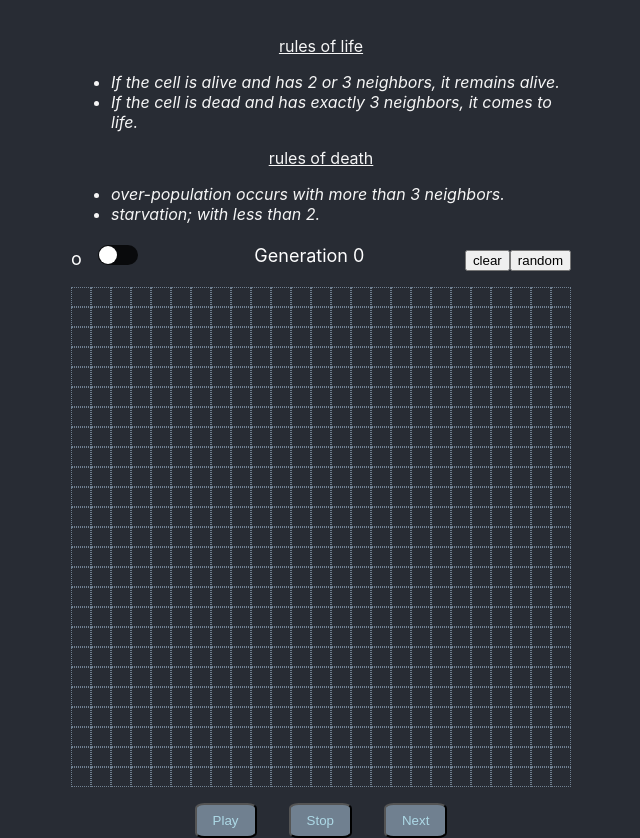
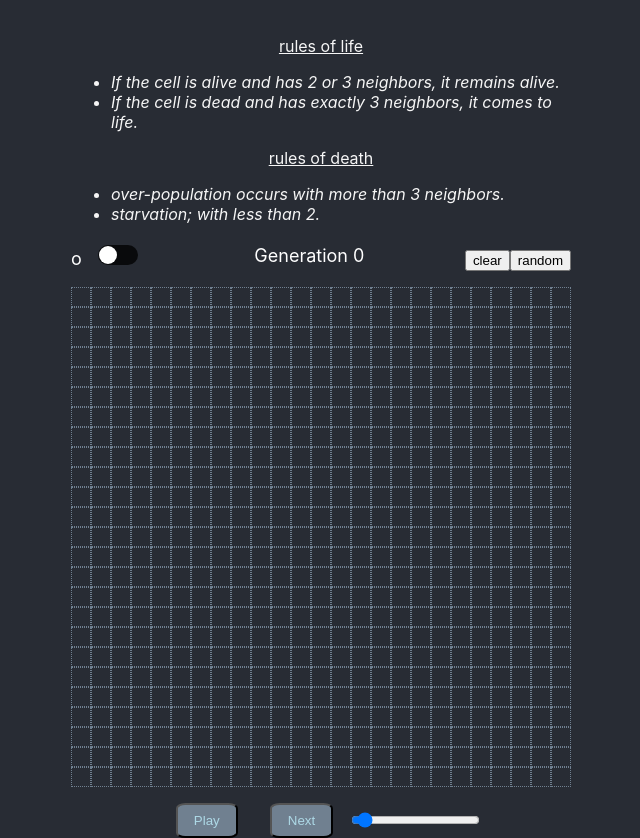
Before and after one commit to trevorjamesmartin/CS-Build-Week-1, a React (Create React App) app: page / in a window 1280 px wide. Shown: the whole page, without its empty margins (319-959 px from the left). Built offline with nearby package versions, Linux system fonts and the light colour scheme.

Commit message:
adjust generation speed

```diff
--- a/src/App.js
+++ b/src/App.js
@@ -15,12 +15,13 @@ const initialState = {
   squares: [],
   clickEffect: 0,
   generation: 0,
-  speed: 1,
+  speed: 500,
   isPlaying: false,
 };
 function App() {
   const [state, setState] = useState(initialState);
   const stateHooks = { get: state, set: setState };
+
   const toggleMode = () => {
     setState({ ...state, clickEffect: state.clickEffect ? 0 : 1 });
   };
@@ -29,33 +30,42 @@ function App() {
    */
   const nextHandler = () => {
     const squares = nextGen(state.squares);
-    const speed = state.speed ? state.speed : 500;
     const generation = state.generation ? state.generation + 1 : 1;
-    setState({ ...state, squares, generation, speed });
+    // const speed = state.speed ? state.speed : 500;
+    setState({
+      ...state,
+      squares,
+      generation,
+    });
+    // setState({ ...state, squares, generation, speed });
   };
   /**
-   * set the value of state.isPlaying
-   * to zero (false).
-   */
-  const stopHandler = () => {
-    setState({ ...state, isPlaying: 0 });
-  };
-  /**
-   * set the value of state.isPlaying
-   * to 1 (true).
+   * toggle the value of state.isPlaying
+   * between 1 (true).
+   * and zero (false).
    */
   const playHandler = () => {
-    setState({ ...state, isPlaying: 1 });
+    setState({ ...state, isPlaying: !state.isPlaying });
   };
   const resetGame = () => {
     const squares = firstGen(squareCount);
-    const speed = state.speed ? state.speed : 500; // milliseconds
-    setState({ ...initialState, squares, speed });
+    setState({
+      ...initialState,
+      squares,
+      speed: state.speed ? state.speed : 500,
+    });
+    // const speed = state.speed ? state.speed : 500; // milliseconds
+    // setState({ ...initialState, squares, speed });
   };
   const randomGame = () => {
     const squares = randomGen(squareCount);
-    const speed = state.speed ? state.speed : 500; // milliseconds
-    setState({ ...initialState, squares, speed });
+    setState({
+      ...initialState,
+      squares,
+      speed: state.speed ? state.speed : 500,
+    });
+    // const speed = state.speed ? state.speed : 500; // milliseconds
+    // setState({ ...initialState, squares, speed });
   };
   return (
     <div className="App">
@@ -72,10 +82,14 @@ function App() {
         <Board stateHooks={stateHooks} clickEffect={state.clickEffect} />
         <MediaBar
           handleNext={nextHandler}
-          handleStop={stopHandler}
+          // handleStop={stopHandler}
           handlePlay={playHandler}
           isPlaying={state.isPlaying}
-          animRate={state.speed}
+          animSpeed={state.speed}
+          speedlimit={state.speed}
+          changeSpeed={(e) =>
+            setState({ ...state, speed: 1001 - Number(e.target.value) })
+          }
         />
       </header>
     </div>
--- a/src/components/Board.jsx
+++ b/src/components/Board.jsx
@@ -45,9 +45,9 @@ const Board = ({ stateHooks }) => {
   };
   useEffect(() => {
     const squares = firstGen(squareCount); // the first generation
-    set({ squares });
+    set({ ...get, squares });
     console.log("hello world");
-  }, [set]);
+  }, []);
   return (
     <div className="life-board">
       {get.squares.map((props, key) =>
--- a/src/components/MediaBar.jsx
+++ b/src/components/MediaBar.jsx
@@ -1,11 +1,12 @@
 import React, { useEffect, useCallback, useRef } from "react";
-
+import SpeedLimit from "./SpeedLimit";
 const MediaBar = ({
-  animRate,
+  animSpeed,
   isPlaying,
   handleNext,
-  handleStop,
   handlePlay,
+  speedLimit,
+  changeSpeed,
 }) => {
   const cbNextHandler = useCallback(() => {
     isPlaying && handleNext();
@@ -13,15 +14,16 @@ const MediaBar = ({
   const speed = useRef(undefined);
   useEffect(() => {
     if (isPlaying) {
-      if (!speed.current) {
-        speed.current = animRate;
-      }
+      speed.current = animSpeed;
+      // if (!speed.current) {
+      //   speed.current = animSpeed;
+      // }
       const nextGenTimer = setTimeout(() => {
         cbNextHandler();
       }, speed.current);
       return () => clearTimeout(nextGenTimer);
     }
-  }, [cbNextHandler, isPlaying, animRate]);
+  }, [cbNextHandler, isPlaying, animSpeed]);
   return (
     <span className="media-bar">
       <button
@@ -30,12 +32,10 @@ const MediaBar = ({
       >
         Play
       </button>
-      <button className="media-button" onClick={handleStop}>
-        Stop
-      </button>
       <button className="media-button" onClick={handleNext}>
         Next
       </button>
+      <SpeedLimit changeSpeed={changeSpeed} speedLimit={speedLimit} />
     </span>
   );
 };
--- /dev/null
+++ b/src/components/SpeedLimit.jsx
@@ -0,0 +1,19 @@
+import React from "react";
+
+const SpeedLimit = ({ changeSpeed, speedlimit }) => {
+  return (
+    <div className="slidecontainer">
+      <input
+        type="range"
+        min="1"
+        max="1000"
+        speedlimit={speedlimit}
+        className="slider"
+        id="myRange"
+        onChange={changeSpeed}
+      />
+    </div>
+  );
+};
+
+export default SpeedLimit;
--- a/src/components/ToolBar.jsx
+++ b/src/components/ToolBar.jsx
@@ -1,5 +1,6 @@
 import React from "react";
 import ToggleSwitch from "./Toggle";
+
 const ToolBar = (props) => {
   return (
     <span className="tool-bar">
```
